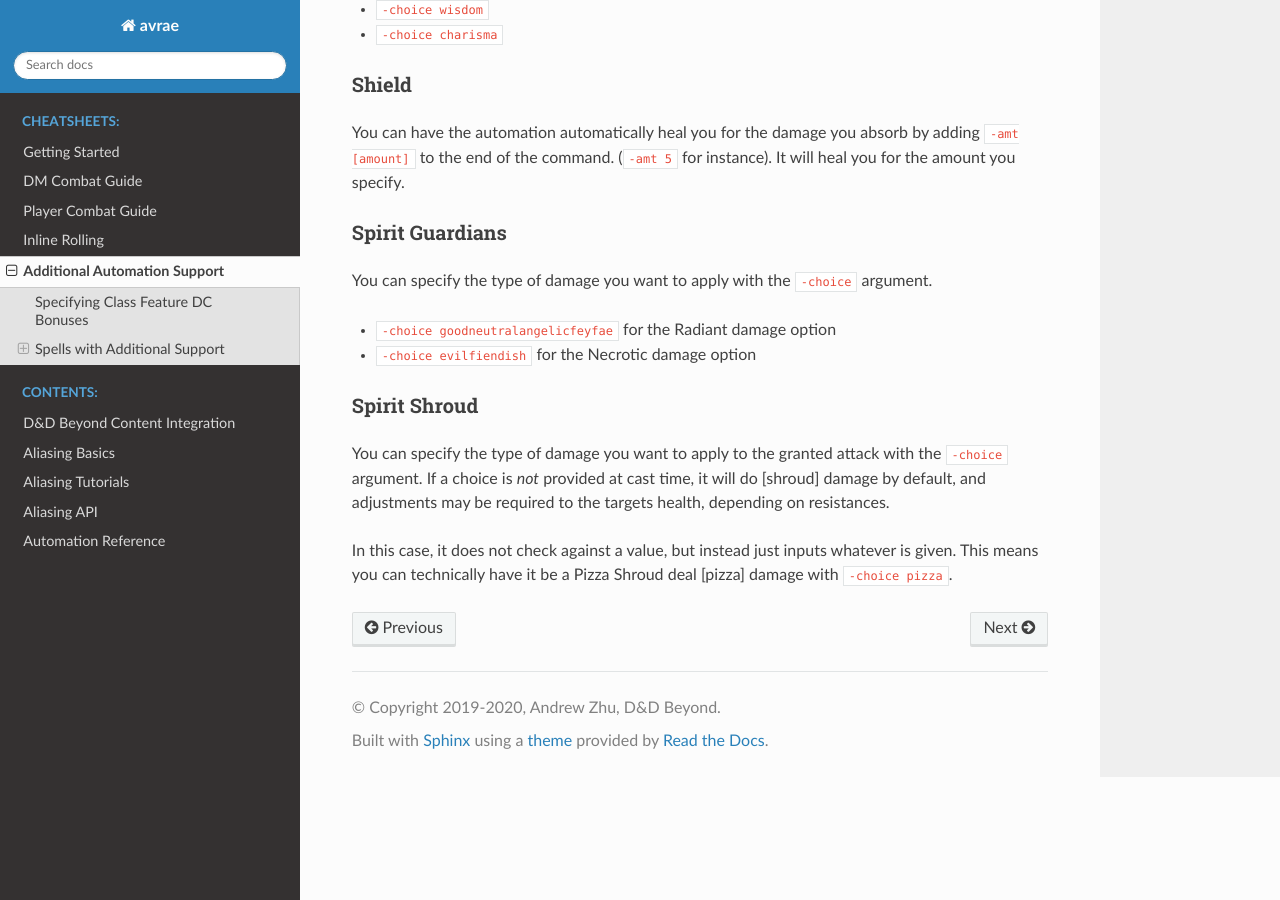
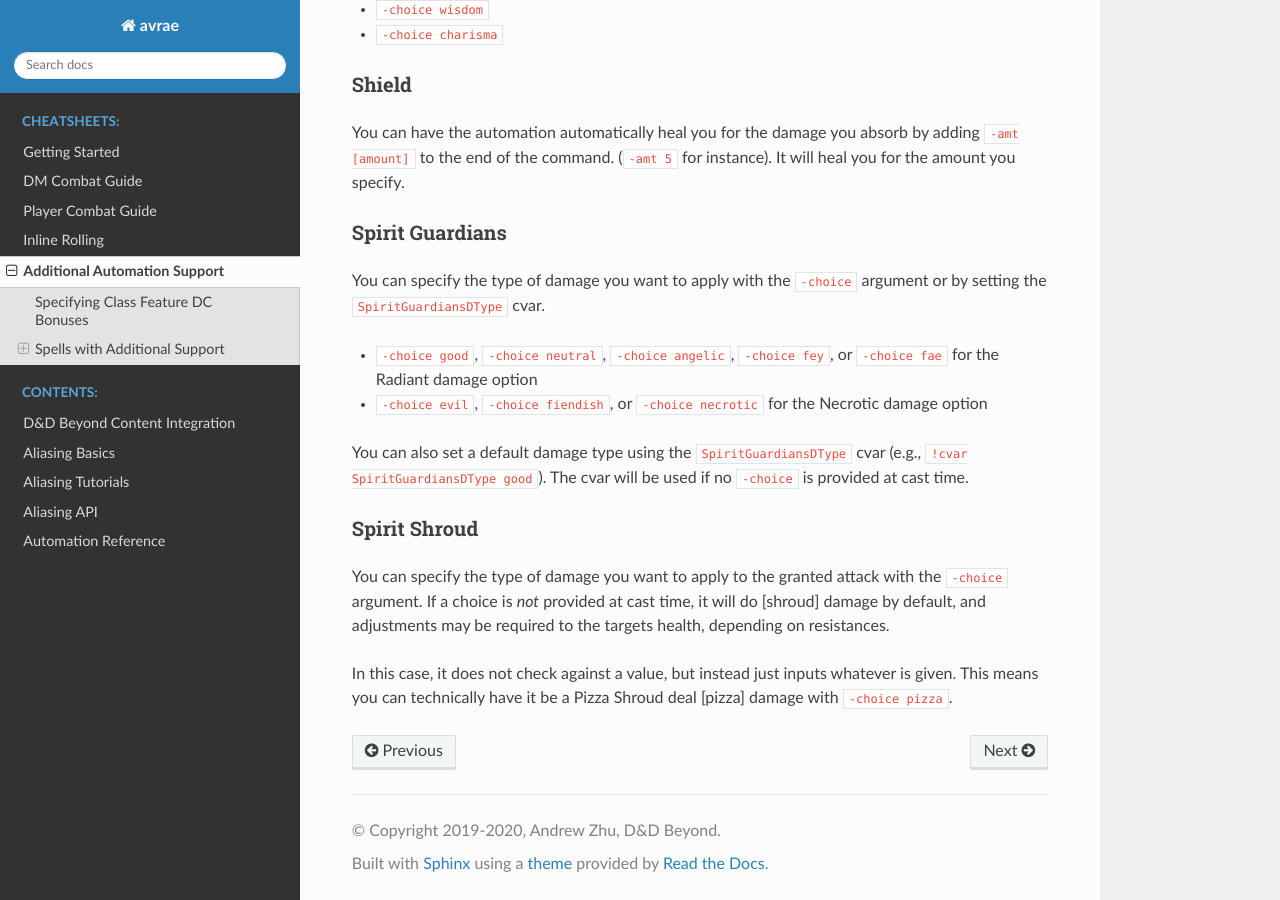
Before and after one commit to avrae/avrae, a Sphinx documentation site: the page built from docs/cheatsheets/automation_quirks.rst, in a window 1280 px wide and 900 px high, scrolled down 3919 px. Built offline with Sphinx 7.4.7 and the Read the Docs theme 3.1.0, drawn with Linux system fonts in a browser that asks for light colours.

Commit message:
docs: update Spirit Guardians section to include cvar for damage type selection

```diff
--- a/docs/cheatsheets/automation_quirks.rst
+++ b/docs/cheatsheets/automation_quirks.rst
@@ -152,10 +152,12 @@ You can have the automation automatically heal you for the damage you absorb by
 
 Spirit Guardians
 -------------------
-You can specify the type of damage you want to apply with the ``-choice`` argument.
+You can specify the type of damage you want to apply with the ``-choice`` argument or by setting the ``SpiritGuardiansDType`` cvar.
 
-* ``-choice goodneutralangelicfeyfae`` for the Radiant damage option
-* ``-choice evilfiendish`` for the Necrotic damage option
+* ``-choice good``, ``-choice neutral``, ``-choice angelic``, ``-choice fey``, or ``-choice fae`` for the Radiant damage option
+* ``-choice evil``, ``-choice fiendish``, or ``-choice necrotic`` for the Necrotic damage option
+
+You can also set a default damage type using the ``SpiritGuardiansDType`` cvar (e.g., ``!cvar SpiritGuardiansDType good``). The cvar will be used if no ``-choice`` is provided at cast time.
 
 
 Spirit Shroud
```
